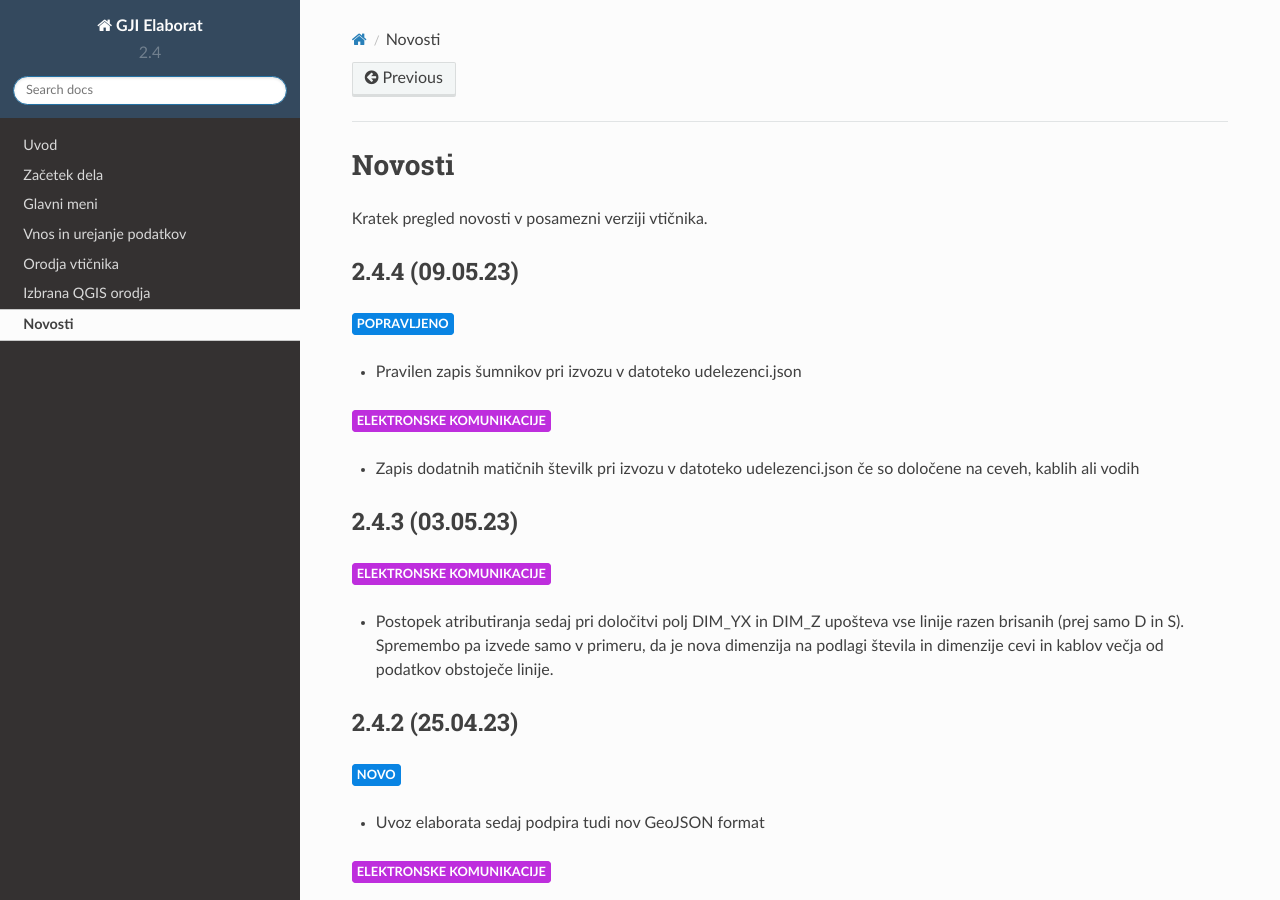
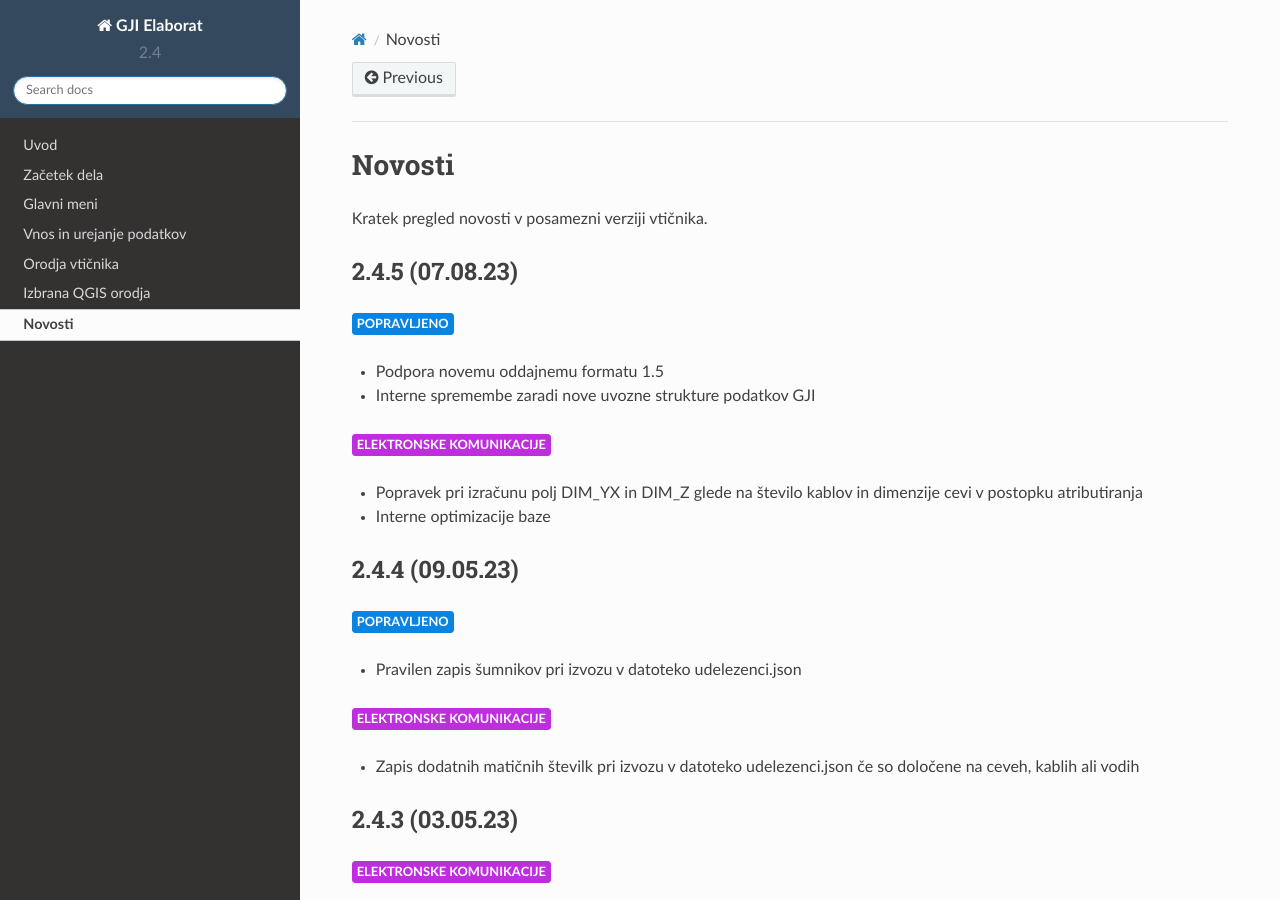
Before and after one commit to level2-gis/gji_elaborat_docs, a Sphinx documentation site: the page built from doc/novosti.rst, in a window 1280 px wide and 900 px high. Built offline with Sphinx 7.4.7 and the Read the Docs theme 2.0.0, drawn with Linux system fonts in a browser that asks for light colours.

Commit message:
nova verzija, popravek atributiranja

```diff
--- a/doc/novosti.rst
+++ b/doc/novosti.rst
@@ -4,6 +4,21 @@ Novosti
 =======
 
 Kratek pregled novosti v posamezni verziji vtičnika.
+
+.. _v2.4.5:
+
+2.4.5 (07.08.23)
+----------------
+
+:fixlabel:`POPRAVLJENO`
+
+- Podpora novemu oddajnemu formatu 1.5
+- Interne spremembe zaradi nove uvozne strukture podatkov GJI
+
+:elkomlabel:`ELEKTRONSKE KOMUNIKACIJE`
+
+- Popravek pri izračunu polj DIM_YX in DIM_Z glede na število kablov in dimenzije cevi v postopku atributiranja
+- Interne optimizacije baze
 
 .. _v2.4.4:
 
--- a/doc/orodja.rst
+++ b/doc/orodja.rst
@@ -66,7 +66,7 @@ Atributiranje elementov
 
 Orodje za paketno atributiranje elementov, ki so brez podatkov v določenih poljih in jim želimo vpisati enake podatke v enem koraku.
 
-.. figure:: img/atributiranje_6100.png
+.. figure:: img/atributiranje_6100_2.png
 
    Atributiranje elementov za projekt elektronskih komunikacij
 
```
Also changed, not shown: other parts of doc/orodja.rst (+0 -1 lines), doc/img/atributiranje_6100_2.png (added).
